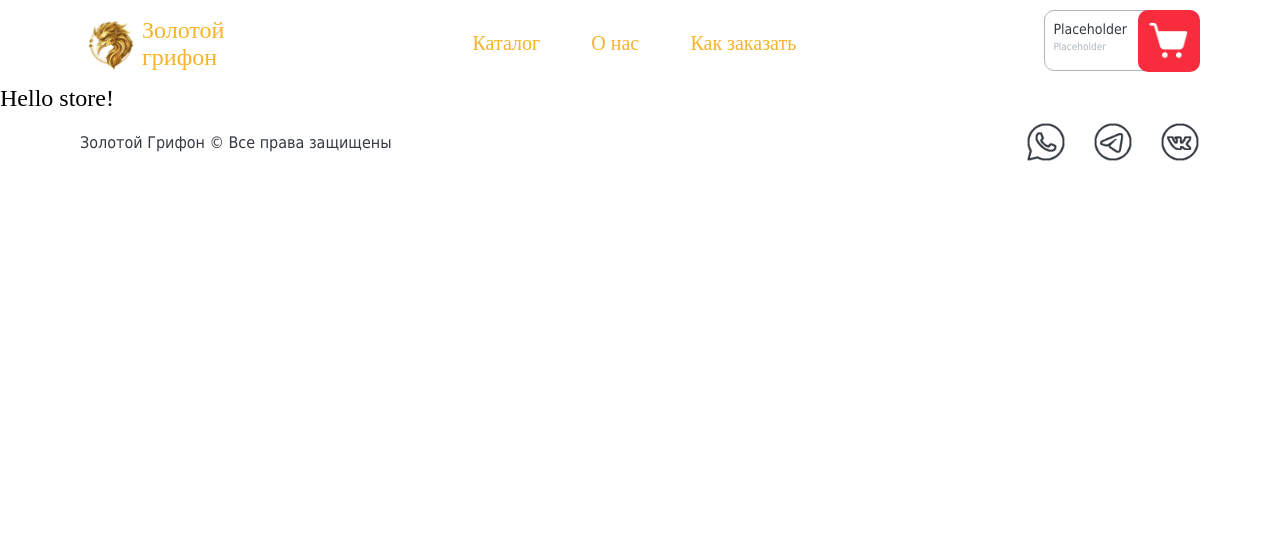
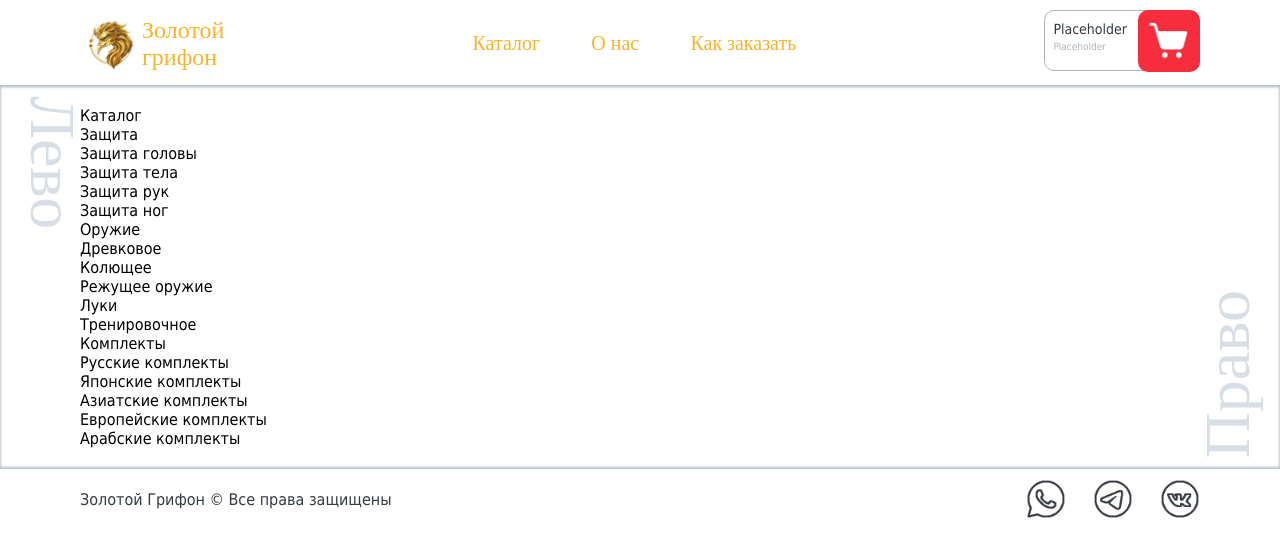
Before and after one commit to EvilCommunist/SPA_HEMA, a Vue app: page /store in a window 1280 px wide. Shown: the top 556 px of the page. Built offline with nearby package versions, Linux system fonts and the light colour scheme.

Commit message:
Starting making catalog

```diff
--- a/src/views/StoreView.vue
+++ b/src/views/StoreView.vue
@@ -1,5 +1,51 @@
 <template>
     <main>
-      <h1>Hello store!</h1>
+      <section id="store">
+        <div class="vertical-text top decor">Лево</div>
+        <div class="vertical-text bottom decor">Право</div>
+        <div class="container flex">
+          <aside id="menu">
+            <span id="nameSection">Каталог</span>
+            <ul>
+              <li>
+                <span id="sub_section">Защита</span>
+                <ul>
+                  <li>Защита головы</li>
+                  <li>Защита тела</li>
+                  <li>Защита рук</li>
+                  <li>Защита ног</li>
+                </ul>
+              </li>
+              <li>
+                <span id="sub_section">Оружие</span>
+                <ul>
+                  <li>Древковое</li>
+                  <li>Колющее</li>
+                  <li>Режущее оружие</li>
+                  <li>Луки</li>
+                  <li>Тренировочное</li>
+                </ul>
+              </li>
+              <li>
+                <span id="sub_section">Комплекты</span>
+                <ul>
+                  <li>Русские комплекты</li>
+                  <li>Японские комплекты</li>
+                  <li>Азиатские комплекты</li>
+                  <li>Европейские комплекты</li>
+                  <li>Арабские комплекты</li>
+                </ul>
+              </li>
+            </ul>
+          </aside>
+          <section id="catalog">
+
+          </section>
+        </div>
+      </section>
     </main>
 </template>
+
+<style scoped lang="less">
+@import "./Styles/storeStyle.less";
+</style>
--- /dev/null
+++ b/src/views/Styles/storeStyle.less
@@ -0,0 +1,19 @@
+@import "../../assets/vars.less";
+
+#store{
+    border-top-style: solid; border-bottom-style: solid;
+    border-width: 1px; border-color: @gray+@color_diff;
+    box-shadow: inset 0 1px 3px @gray, inset 0 -1px 3px @gray+@color_diff;
+    padding-top: 20px; padding-bottom: 20px; padding-left: 10px; padding-right: 10px;
+    position: relative;
+}
+/*Стили бокового декоративного названия секций*/
+.vertical-text {
+    position: absolute; writing-mode: vertical-lr;
+    white-space: nowrap;
+    font-size: @header1*2;
+    color: @light_gray;
+    padding-top: 10px; padding-bottom: 10px;
+}
+.vertical-text.top {top: 0; left:15px; transform: rotate(-360deg);}
+.vertical-text.bottom {bottom: 0; right:15px; transform: rotate(180deg);}
```
Also changed, not shown: src/goods/goods.json (added, +69 -0 lines).
